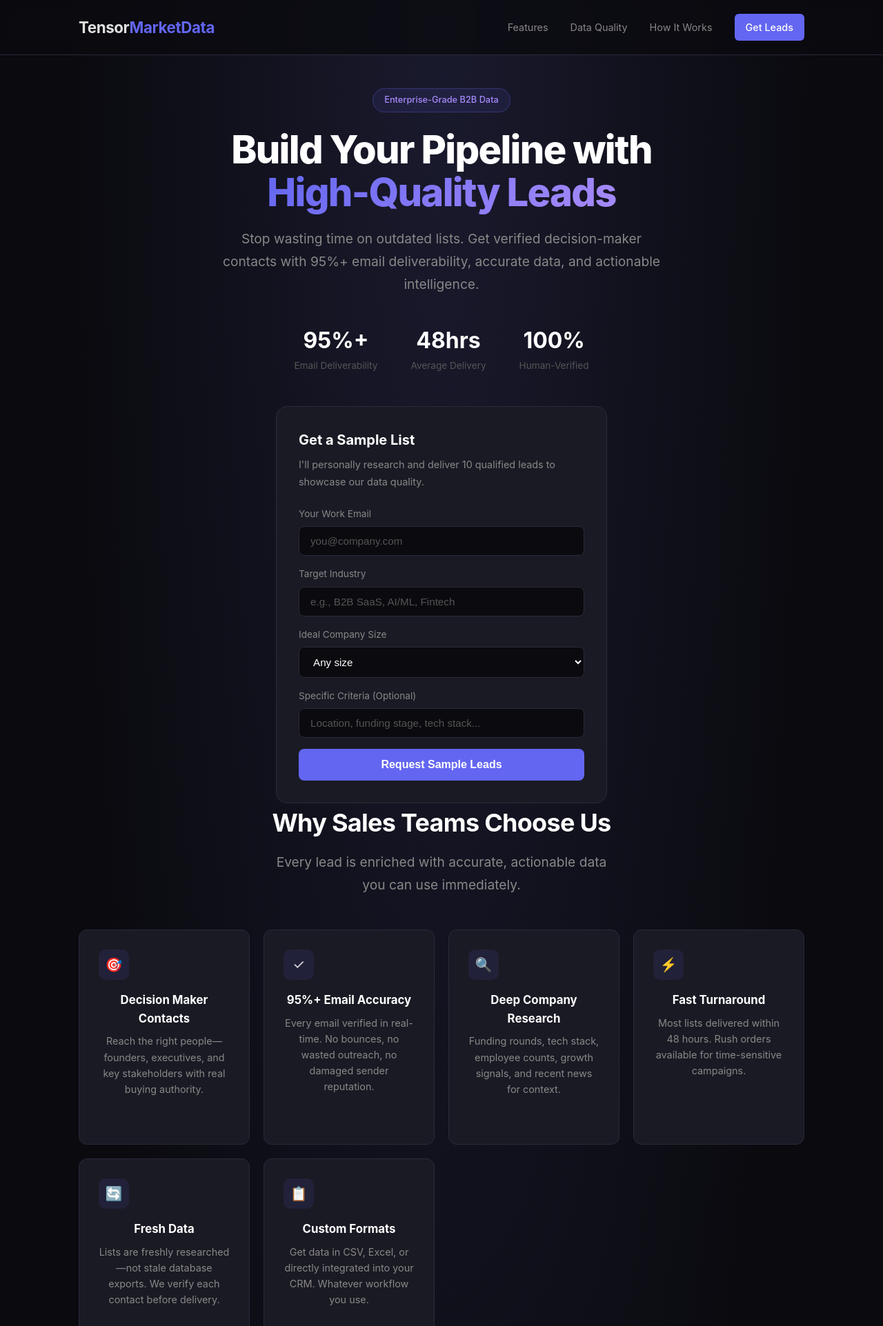
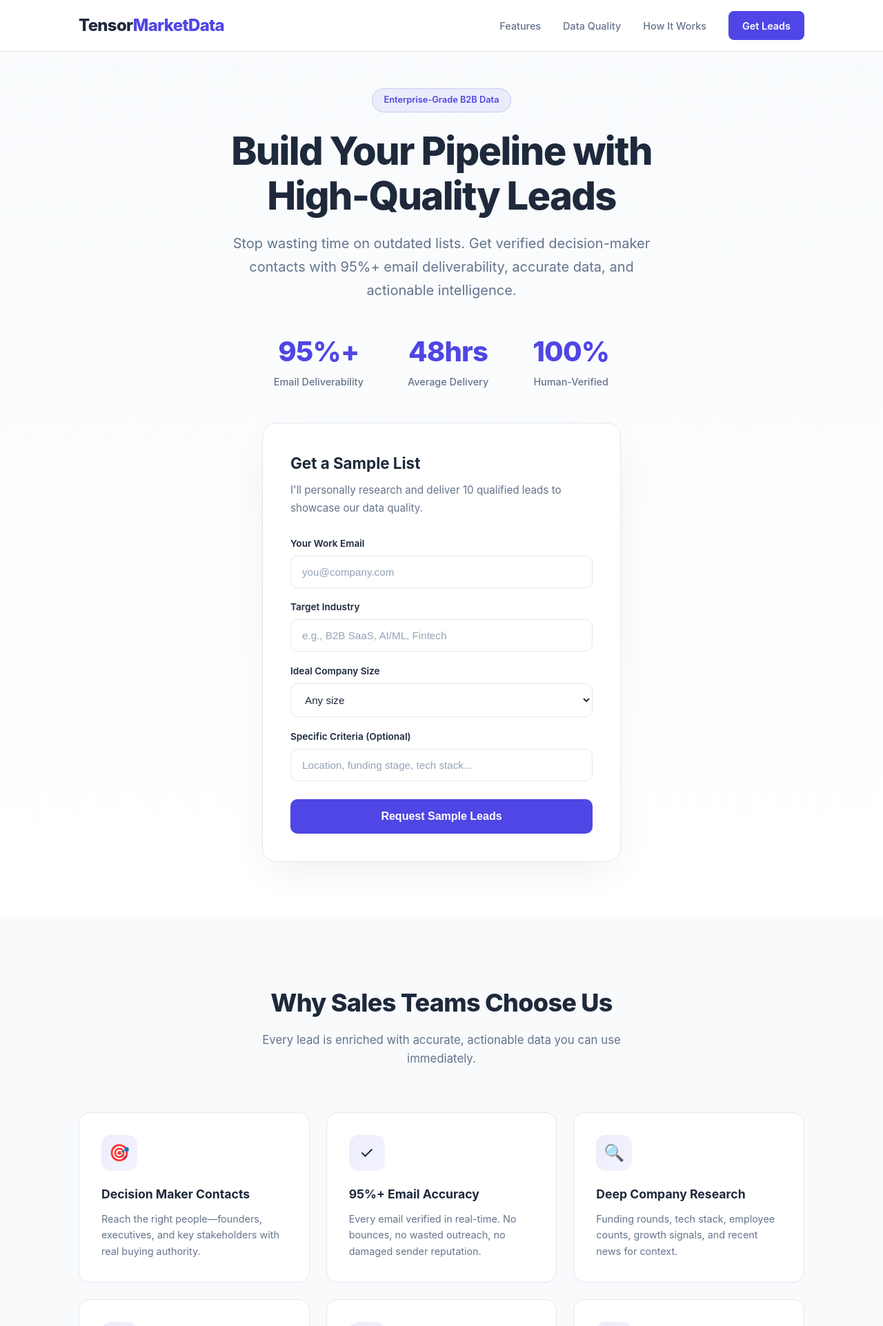
Before and after one commit to Hexy888/TensorMarketData, a FastAPI app: page / in a window 1280 px wide. Shown: the top 1923 px of the page at 69% size. Run offline with FastAPI, Linux system fonts and the light colour scheme.

Commit message:
Update design: clean white + purple theme for trust and authority

```diff
--- a/templates/index.html
+++ b/templates/index.html
@@ -9,17 +9,18 @@
   <style>
     * { margin: 0; padding: 0; box-sizing: border-box; }
     :root {
-      --primary: #6366f1;
-      --primary-dark: #4f46e5;
-      --bg: #0a0a0f;
-      --bg-secondary: #12121a;
-      --bg-card: #1a1a24;
-      --border: #2a2a3a;
-      --text: #e0e0e0;
-      --text-muted: #888;
-      --text-dim: #555;
-      --success: #22c55e;
-      --accent: #a78bfa;
+      --primary: #4f46e5;
+      --primary-dark: #3730a3;
+      --primary-light: #6366f1;
+      --bg: #ffffff;
+      --bg-secondary: #f8fafc;
+      --bg-alt: #f1f5f9;
+      --text: #1e293b;
+      --text-muted: #64748b;
+      --text-light: #94a3b8;
+      --border: #e2e8f0;
+      --success: #16a34a;
+      --accent: #818cf8;
     }
     body {
       font-family: -apple-system, BlinkMacSystemFont, 'Segoe UI', Roboto, sans-serif;
@@ -31,9 +32,9 @@
 
     /* Header */
     header {
-      padding: 1.25rem 0;
+      padding: 1rem 0;
       border-bottom: 1px solid var(--border);
-      background: rgba(10,10,15,0.8);
+      background: rgba(255,255,255,0.95);
       backdrop-filter: blur(10px);
       position: fixed;
       width: 100%;
@@ -46,9 +47,10 @@
       align-items: center;
     }
     .logo {
-      font-size: 1.4rem;
-      font-weight: 700;
-      letter-spacing: -0.02em;
+      font-size: 1.5rem;
+      font-weight: 800;
+      letter-spacing: -0.03em;
+      color: var(--text);
     }
     .logo span { color: var(--primary); }
     .nav-links { display: flex; gap: 2rem; align-items: center; }
@@ -56,51 +58,47 @@
       color: var(--text-muted);
       text-decoration: none;
       font-size: 0.9rem;
+      font-weight: 500;
       transition: color 0.2s;
     }
     .nav-links a:hover { color: var(--text); }
     .nav-links .cta {
       background: var(--primary);
       color: #fff;
-      padding: 0.5rem 1rem;
-      border-radius: 6px;
-      font-weight: 500;
+      padding: 0.6rem 1.25rem;
+      border-radius: 8px;
+      font-weight: 600;
+      transition: all 0.2s;
     }
-    .nav-links .cta:hover { background: var(--primary-dark); color: #fff; }
+    .nav-links .cta:hover { background: var(--primary-dark); color: #fff; transform: translateY(-1px); }
 
     /* Hero */
     .hero {
       padding: 8rem 0 5rem;
       text-align: center;
-      background: radial-gradient(ellipse at top, #1a1a2e 0%, var(--bg) 60%);
+      background: linear-gradient(180deg, #f8fafc 0%, var(--bg) 100%);
     }
     .badge {
       display: inline-block;
-      background: rgba(99,102,241,0.1);
-      border: 1px solid rgba(99,102,241,0.3);
-      color: var(--accent);
+      background: rgba(79,70,229,0.08);
+      border: 1px solid rgba(79,70,229,0.2);
+      color: var(--primary);
       padding: 0.4rem 1rem;
       border-radius: 100px;
       font-size: 0.8rem;
-      font-weight: 500;
+      font-weight: 600;
       margin-bottom: 1.5rem;
     }
     h1 {
       font-size: 3.5rem;
       font-weight: 800;
       margin-bottom: 1.25rem;
-      color: #fff;
+      color: var(--text);
       letter-spacing: -0.03em;
-      line-height: 1.1;
-    }
-    h1 span {
-      background: linear-gradient(135deg, var(--primary), var(--accent));
-      -webkit-background-clip: text;
-      -webkit-text-fill-color: transparent;
-      background-clip: text;
+      line-height: 1.15;
     }
     .hero p {
-      font-size: 1.2rem;
+      font-size: 1.25rem;
       color: var(--text-muted);
       margin-bottom: 2.5rem;
       max-width: 640px;
@@ -113,149 +111,155 @@
     .stats {
       display: flex;
       justify-content: center;
-      gap: 3rem;
+      gap: 4rem;
       margin-bottom: 3rem;
       flex-wrap: wrap;
     }
     .stat { text-align: center; }
     .stat-value {
-      font-size: 2rem;
-      font-weight: 700;
-      color: #fff;
+      font-size: 2.5rem;
+      font-weight: 800;
+      color: var(--primary);
+      letter-spacing: -0.02em;
     }
-    .stat-label { font-size: 0.85rem; color: var(--text-dim); }
+    .stat-label { font-size: 0.9rem; color: var(--text-muted); font-weight: 500; }
 
     /* Form */
     .form-container {
-      background: var(--bg-card);
-      padding: 2rem;
-      border-radius: 16px;
-      max-width: 480px;
+      background: #fff;
+      padding: 2.5rem;
+      border-radius: 20px;
+      max-width: 520px;
       margin: 0 auto;
       border: 1px solid var(--border);
+      box-shadow: 0 20px 60px -15px rgba(0,0,0,0.08);
       text-align: left;
     }
 
-    .form-container h3 { margin-bottom: 0.5rem; color: #fff; font-size: 1.25rem; }
-    .form-container > p { color: var(--text-muted); margin-bottom: 1.5rem; font-size: 0.9rem; }
+    .form-container h3 { margin-bottom: 0.5rem; color: var(--text); font-size: 1.4rem; font-weight: 700; }
+    .form-container > p { color: var(--text-muted); margin-bottom: 1.75rem; font-size: 0.95rem; }
 
-    .form-group { margin-bottom: 1rem; text-align: left; }
-    .form-group label { display: block; margin-bottom: 0.4rem; color: var(--text-muted); font-size: 0.85rem; }
+    .form-group { margin-bottom: 1.1rem; text-align: left; }
+    .form-group label { display: block; margin-bottom: 0.4rem; color: var(--text); font-size: 0.85rem; font-weight: 600; }
     .form-group input, .form-group select {
       width: 100%;
-      padding: 12px 16px;
-      border-radius: 8px;
-      border: 1px solid var(--border);
+      padding: 14px 16px;
+      border-radius: 10px;
+      border: 1.5px solid var(--border);
       background: var(--bg);
-      color: #fff;
+      color: var(--text);
       font-size: 0.95rem;
-      transition: border-color 0.2s;
+      transition: all 0.2s;
     }
-    .form-group input:focus { outline: none; border-color: var(--primary); }
-    .form-group input::placeholder { color: var(--text-dim); }
+    .form-group input:focus { outline: none; border-color: var(--primary); box-shadow: 0 0 0 3px rgba(79,70,229,0.1); }
+    .form-group input::placeholder { color: var(--text-light); }
 
     button.submit-btn {
       width: 100%;
       background: var(--primary);
       color: #fff;
-      padding: 14px;
+      padding: 16px;
       border: none;
-      border-radius: 8px;
+      border-radius: 10px;
       font-size: 1rem;
       font-weight: 600;
       cursor: pointer;
       transition: all 0.3s;
+      margin-top: 0.5rem;
     }
     button.submit-btn:hover {
       background: var(--primary-dark);
-      transform: translateY(-1px);
+      transform: translateY(-2px);
+      box-shadow: 0 10px 30px -10px rgba(79,70,229,0.4);
     }
 
     .success-message {
       display: none;
       color: var(--success);
-      padding: 1.5rem;
-      background: rgba(34,197,94,0.1);
-      border: 1px solid rgba(34,197,94,0.3);
+      padding: 1.75rem;
+      background: #f0fdf4;
+      border: 1px solid #bbf7d0;
       border-radius: 12px;
       margin-top: 1rem;
       text-align: center;
     }
-    .success-message h4 { color: var(--success); margin-bottom: 0.5rem; }
+    .success-message h4 { color: var(--success); margin-bottom: 0.5rem; font-size: 1.1rem; }
     .success-message p { color: var(--text-muted); font-size: 0.9rem; }
 
     /* Features */
     .features {
-      padding: 5rem 0;
+      padding: 6rem 0;
       background: var(--bg-secondary);
     }
-    .section-header { text-align: center; margin-bottom: 3rem; }
+    .section-header { text-align: center; margin-bottom: 4rem; }
     .section-header h2 {
       font-size: 2.25rem;
-      font-weight: 700;
-      color: #fff;
+      font-weight: 800;
+      color: var(--text);
       margin-bottom: 0.75rem;
       letter-spacing: -0.02em;
     }
-    .section-header p { color: var(--text-muted); max-width: 500px; margin: 0 auto; }
+    .section-header p { color: var(--text-muted); max-width: 520px; margin: 0 auto; font-size: 1.05rem; }
 
     .features-grid {
       display: grid;
-      grid-template-columns: repeat(auto-fit, minmax(240px, 1fr));
-      gap: 1.25rem;
+      grid-template-columns: repeat(3, 1fr);
+      gap: 1.5rem;
     }
     .feature-card {
-      background: var(--bg-card);
-      padding: 1.75rem;
-      border-radius: 12px;
+      background: #fff;
+      padding: 2rem;
+      border-radius: 16px;
       border: 1px solid var(--border);
-      transition: transform 0.2s, border-color 0.2s;
+      transition: all 0.3s;
     }
     .feature-card:hover {
-      transform: translateY(-2px);
-      border-color: var(--primary);
+      transform: translateY(-4px);
+      box-shadow: 0 20px 40px -15px rgba(0,0,0,0.1);
+      border-color: var(--primary-light);
     }
     .feature-icon {
-      width: 44px;
-      height: 44px;
-      background: rgba(99,102,241,0.1);
-      border-radius: 10px;
+      width: 52px;
+      height: 52px;
+      background: linear-gradient(135deg, rgba(79,70,229,0.1), rgba(129,140,248,0.1));
+      border-radius: 14px;
       display: flex;
       align-items: center;
       justify-content: center;
-      font-size: 1.25rem;
-      margin-bottom: 1rem;
+      font-size: 1.5rem;
+      margin-bottom: 1.25rem;
     }
-    .feature-card h3 { color: #fff; margin-bottom: 0.5rem; font-size: 1.05rem; }
-    .feature-card p { color: var(--text-muted); font-size: 0.9rem; line-height: 1.6; }
+    .feature-card h3 { color: var(--text); margin-bottom: 0.6rem; font-size: 1.1rem; font-weight: 700; }
+    .feature-card p { color: var(--text-muted); font-size: 0.9rem; line-height: 1.65; }
 
-    /* Quality Guarantee */
-    .quality { padding: 5rem 0; }
+    /* Quality */
+    .quality { padding: 6rem 0; }
     .quality-grid {
       display: grid;
       grid-template-columns: repeat(3, 1fr);
-      gap: 2rem;
+      gap: 1.5rem;
       margin-top: 3rem;
     }
     .quality-item {
       text-align: center;
-      padding: 2rem;
-      background: var(--bg-card);
-      border-radius: 12px;
+      padding: 2.5rem 2rem;
+      background: var(--bg-secondary);
+      border-radius: 16px;
       border: 1px solid var(--border);
     }
     .quality-value {
-      font-size: 2.5rem;
-      font-weight: 700;
+      font-size: 3rem;
+      font-weight: 800;
       color: var(--primary);
       margin-bottom: 0.25rem;
+      letter-spacing: -0.03em;
     }
-    .quality-label { color: #fff; font-weight: 500; margin-bottom: 0.5rem; }
-    .quality-desc { color: var(--text-muted); font-size: 0.85rem; }
+    .quality-label { color: var(--text); font-weight: 700; margin-bottom: 0.5rem; font-size: 1.1rem; }
+    .quality-desc { color: var(--text-muted); font-size: 0.9rem; }
 
     /* Process */
     .process {
-      padding: 5rem 0;
+      padding: 6rem 0;
       background: var(--bg-secondary);
     }
     .process-grid {
@@ -342,7 +369,7 @@
   <section class="hero">
     <div class="container">
       <span class="badge">Enterprise-Grade B2B Data</span>
-      <h1>Build Your Pipeline with<br><span>High-Quality Leads</span></h1>
+      <h1>Build Your Pipeline with<br>High-Quality Leads</h1>
       <p>Stop wasting time on outdated lists. Get verified decision-maker contacts with 95%+ email deliverability, accurate data, and actionable intelligence.</p>
 
       <div class="stats">
@@ -397,9 +424,9 @@
         </div>
       </div>
     </div>
-  <section class="features</section>
+  </section>
 
-  " id="features">
+  <section class="features" id="features">
     <div class="container">
       <div class="section-header">
         <h2>Why Sales Teams Choose Us</h2>
```
Also changed, not shown: other parts of templates/index.html (+41 -18 lines), templates/pricing.html (+74 -62 lines).
